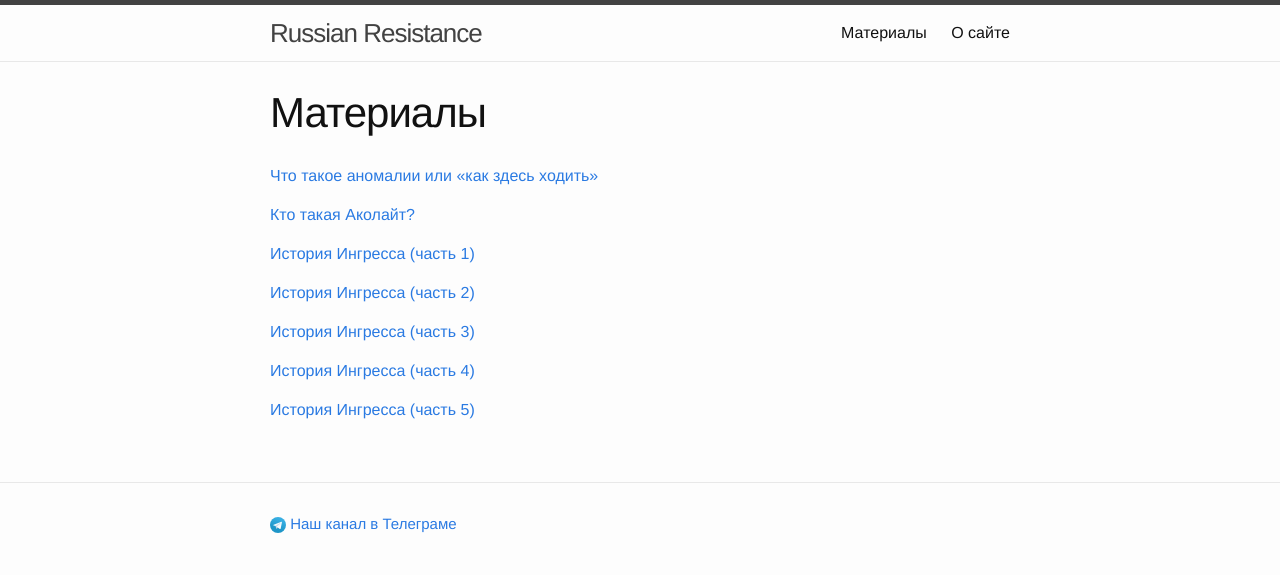
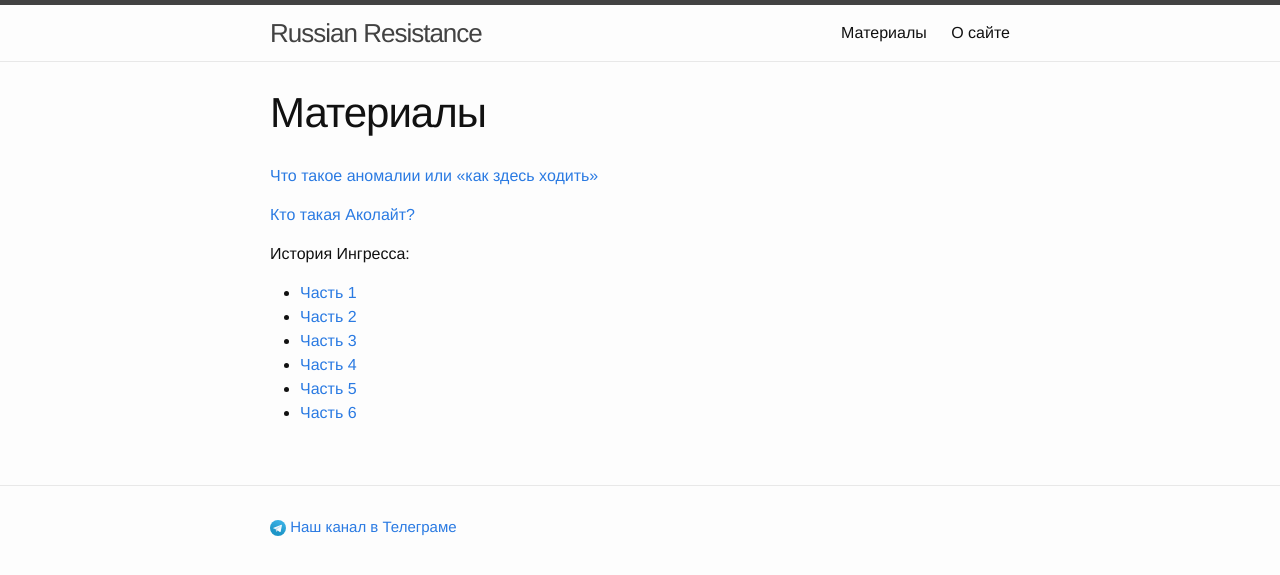
Before and after one commit to resistance-ru/resistance-ru.github.io, a Jekyll site: the page built from _pages/index.md, in a window 1280 px wide. Shown: the top 575 px of the page. Built offline with Jekyll 4.4.1, drawn with Linux system fonts in a browser that asks for light colours; comment, search, counter and statistics services are not loaded.

Commit message:
Add part 6 of the history of Ingress

```diff
--- a/_pages/index.md
+++ b/_pages/index.md
@@ -9,15 +9,14 @@
 
 [Кто такая Аколайт?](/pages/who-is-acolyte)
 
-[История Ингресса (часть 1)](/pages/the-history-of-ingress-part-1)
+История Ингресса:
 
-[История Ингресса (часть 2)](/pages/the-history-of-ingress-part-2)
-
-[История Ингресса (часть 3)](/pages/the-history-of-ingress-part-3)
-
-[История Ингресса (часть 4)](/pages/the-history-of-ingress-part-4)
-
-[История Ингресса (часть 5)](/pages/the-history-of-ingress-part-5)
+* [Часть 1](/pages/the-history-of-ingress-part-1)
+* [Часть 2](/pages/the-history-of-ingress-part-2)
+* [Часть 3](/pages/the-history-of-ingress-part-3)
+* [Часть 4](/pages/the-history-of-ingress-part-4)
+* [Часть 5](/pages/the-history-of-ingress-part-5)
+* [Часть 6](/pages/the-history-of-ingress-part-6)
 
 {% comment %}
 [Кто такая Джахан?](/pages/who-is-jahan) **[WIP]**
```
Also changed, not shown: _pages/fev-games-translations/the-history-of-ingress-part-6.md (added, +170 -0 lines).
